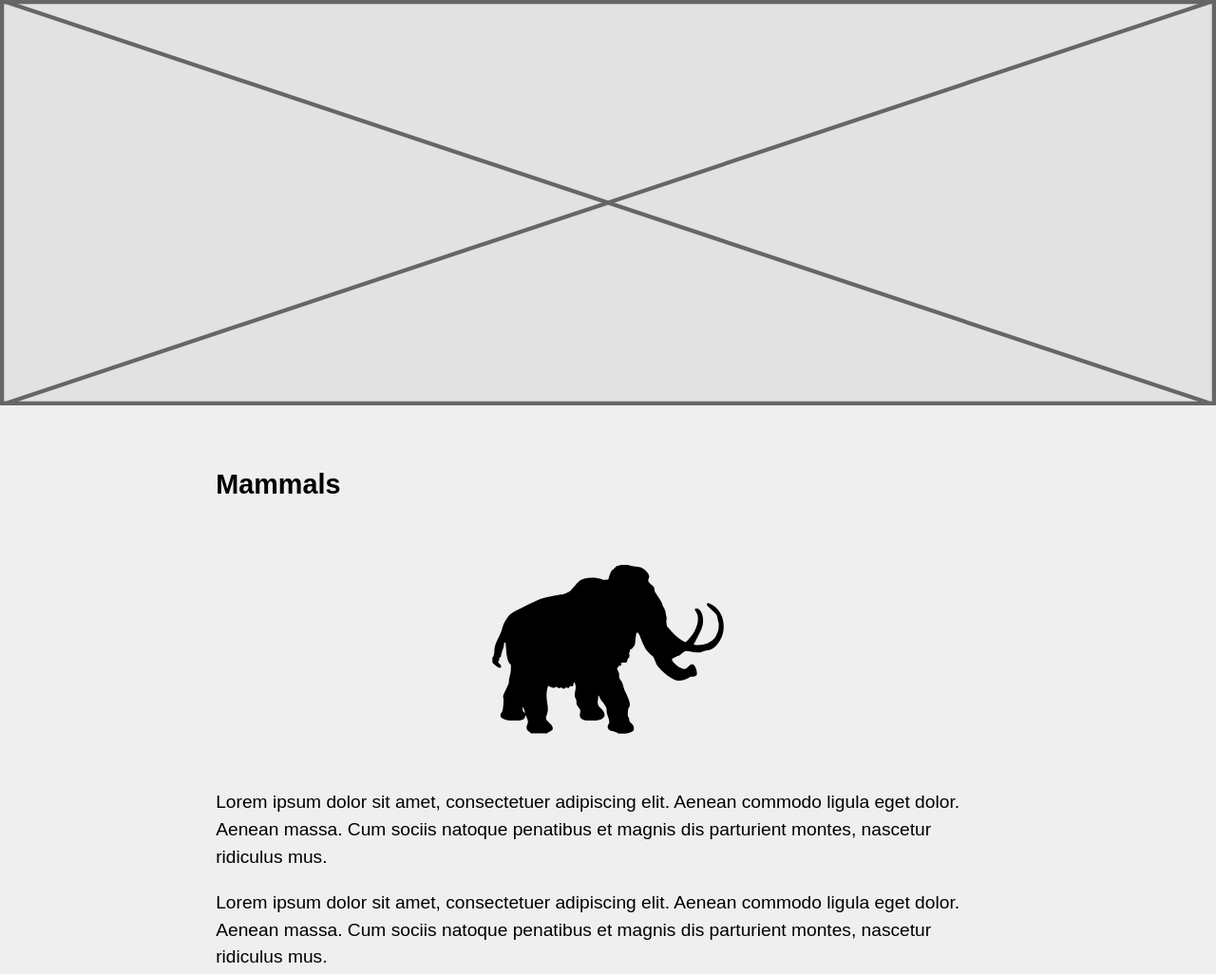
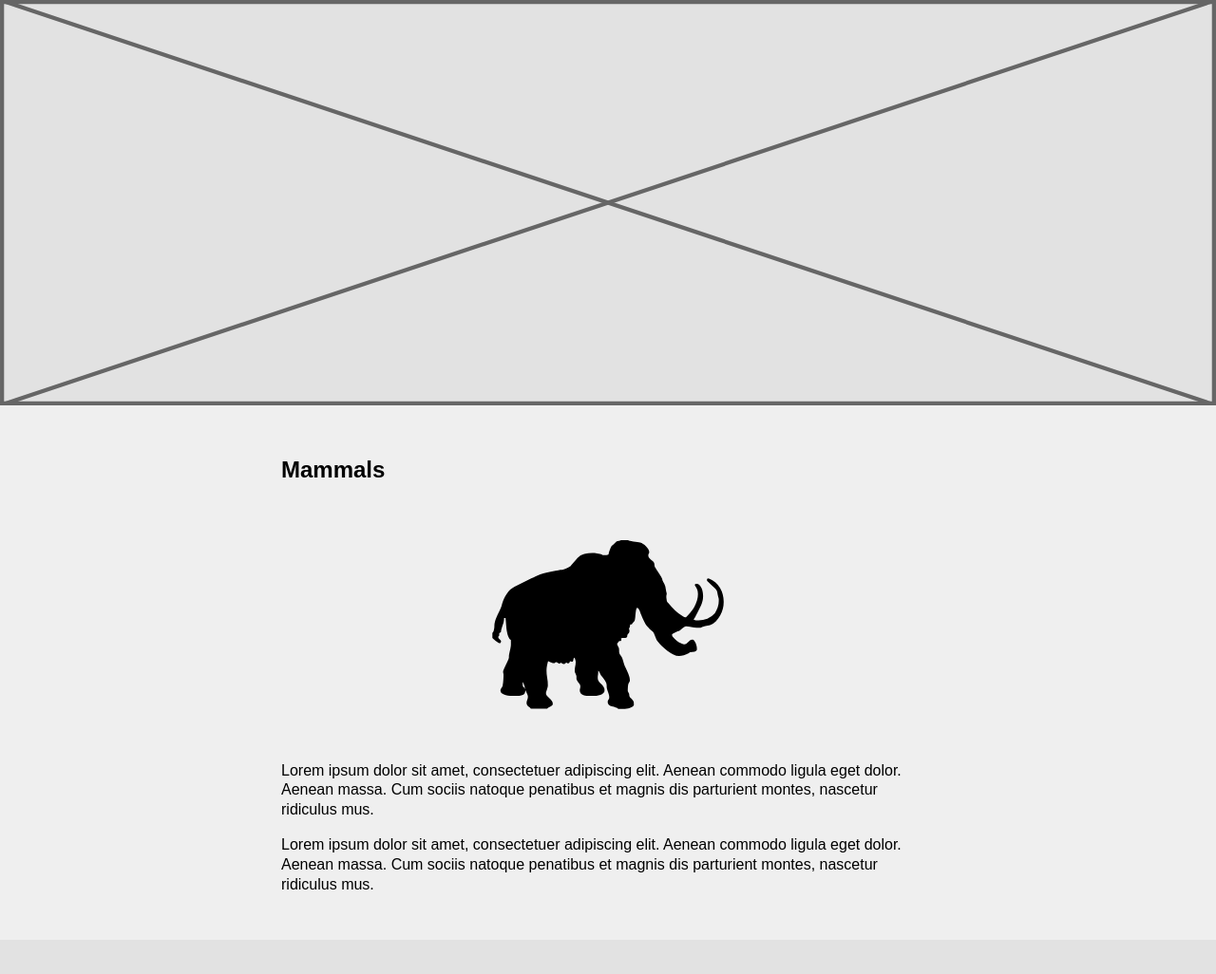
Before and after one commit to matthewpeixoto/waypoints-svg, a plain HTML site: page index.html in a window 1280 px wide. Shown: the top 1026 px of the page at 95% size. Drawn offline with Linux system fonts and the light colour scheme.

Commit message:
Update the requirements

```diff
--- a/css/main.css
+++ b/css/main.css
@@ -1,15 +1,5 @@
-@-moz-viewport { width: device-width; scale: 1; }
-@-ms-viewport { width: device-width; scale: 1; }
-@-o-viewport { width: device-width; scale: 1; }
-@-webkit-viewport { width: device-width; scale: 1; }
-@viewport { width: device-width; scale: 1; }
-
 html {
   box-sizing: border-box;
-  -moz-text-size-adjust: 100%;
-  -ms-text-size-adjust: 100%;
-  -webkit-text-size-adjust: 100%;
-  text-size-adjust: 100%;
 
   font: normal 100%/1.3 sans-serif;
 }
@@ -30,6 +20,10 @@ body {
 svg {
   display: block;
   margin: 0 auto;
+}
+
+h1 {
+  margin: 0;
 }
 
 .wrapper {
@@ -59,21 +53,3 @@ section:nth-child(4) {
 section:nth-child(5) {
   background-color: #d2d2d2;
 }
-
-@media only screen and (min-width: 38em) {
-
-  html {
-    font-size: 110%;
-    line-height: 1.4;
-  }
-
-}
-
-@media only screen and (min-width: 60em) {
-
-  html {
-    font-size: 120%;
-    line-height: 1.5;
-  }
-
-}
--- a/index.html
+++ b/index.html
@@ -10,7 +10,7 @@
 
   <main>
     <div class="banner">
-      <img class="img-flex" src="images/placeholder-3by1.svg" alt="">
+      <h1><img class="img-flex" src="images/placeholder-3by1.svg" alt=""></h1>
     </div>
 
     <section>
```
Also changed, not shown: screenshots/index-608.png (added), 5 other files.
